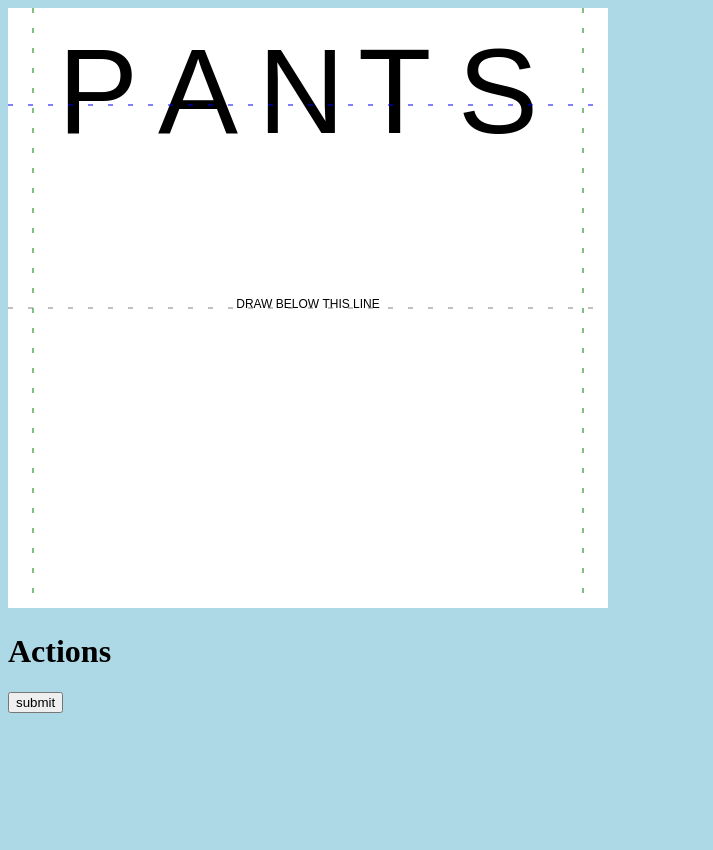
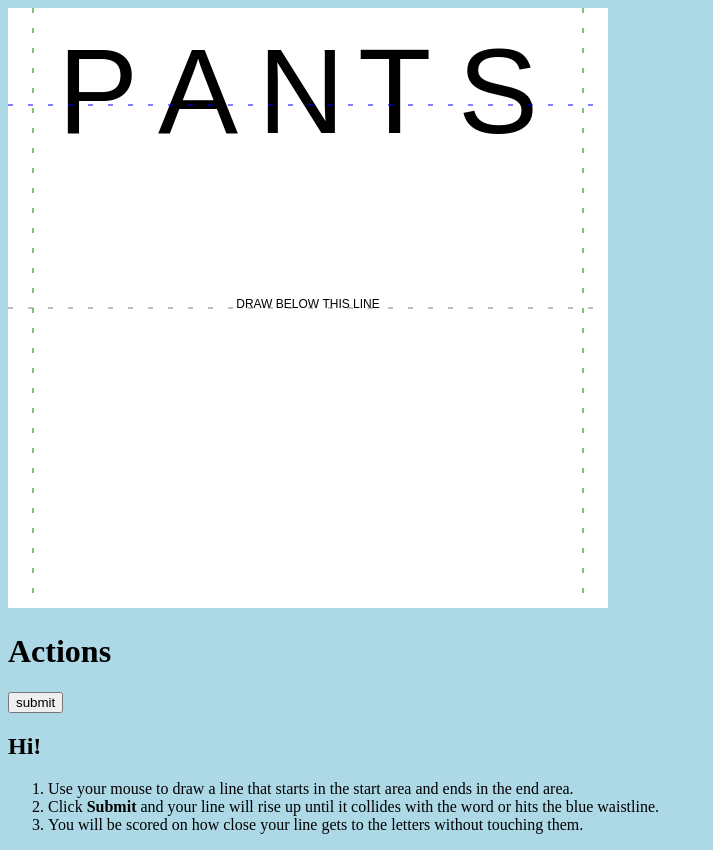
Before and after one commit to thephilwells/wordpants, a website: page index.html in a window 1280 px wide. Shown: the whole page, without its empty margins (0-713 px from the left). Before the commit the page ends 800 px from the top, so only its background shows below. Drawn offline with Linux system fonts and the light colour scheme.

Commit message:
instructions

```diff
--- a/index.html
+++ b/index.html
@@ -1,8 +1,10 @@
 <!DOCTYPE html>
 <html lang="en">
+
 <head>
   <!-- This is a comment. you can tell because it starts and ends w/ the less-than-exclamation-mark combo. And this text editor shows comments in gray. Comments are plain human language text. They are meant to be read by programmers. Comments are not code that is processed like code -->
-    <title>Word Pants</title> <!-- the 'title' tag determines what is shown in the title bar of the Web browser. Different Web browsers use it differently. -->
+  <title>Word Pants</title>
+  <!-- the 'title' tag determines what is shown in the title bar of the Web browser. Different Web browsers use it differently. -->
   <meta charset="utf-8">
   <meta http-equiv="X-UA-Compatible" content="IE=edge">
   <meta name="viewport" content="width=device-width, initial-scale=1">
@@ -13,12 +15,11 @@
   <!-- import the webpage's javascript file -->
   <script src="/script.js" defer></script>
 </head>
+
 <body>
 
-    <!-- <canvas width="600" height="600" id="pants-pocket"
-      style="position: absolute; left: 5; top: 5; z-index: 1"></canvas> -->
-
-
+  <!-- this is the canvas. You can change the width and height here (in pixels.) -->
+  <!-- Make sure that the 'id' value here matches the 'id' value in 'script.js' -->
   <canvas width="600" height="600" id="canvas"></canvas>
   <form>
     <h1>
@@ -29,9 +30,23 @@
     </button>
   </form>
 
+  <h2>
+    Hi!
+  </h2>
+  <div>
+    <ol>
+      <li>Use your mouse to draw a line that starts in the start area and ends in the end area.</li>
+      <li>Click <strong>Submit</strong> and your line will rise up until it collides with the word or hits the blue
+        waistline.</li>
+      <li>You will be scored on how close your line gets to the letters without touching them.</li>
+
+    </ol>
+  </div>
+
   <!-- include the Glitch button to show what the webpage is about and
           to make it easier for folks to view source and remix -->
   <div class="glitchButton" style="position:fixed;top:20px;right:20px;"></div>
   <script src="https://button.glitch.me/button.js"></script>
 </body>
+
 </html>
```
Lines whose indentation alone changed are shown as unchanged.
